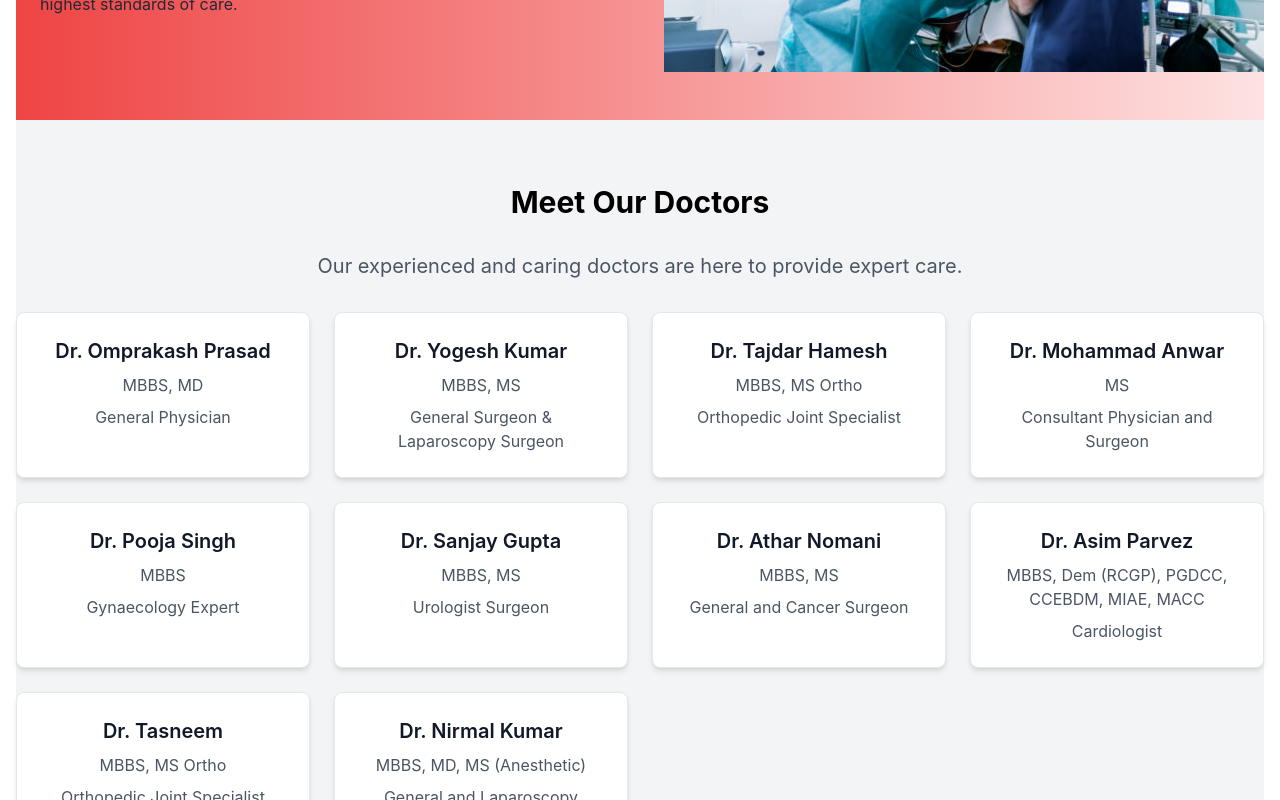
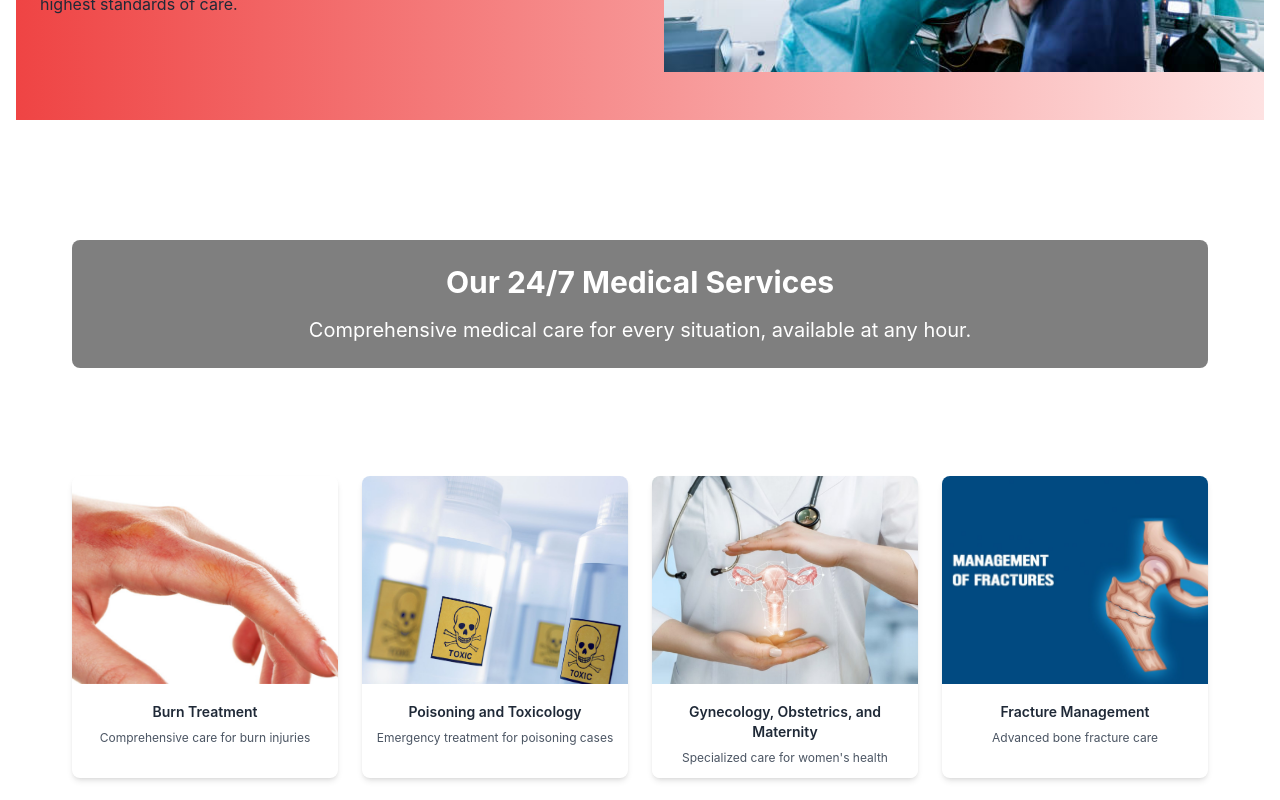
Before and after one commit to Salimchisti/Mahua-Medanta-Hospital, a React (Create React App) app: page / in a window 1280 px wide. Shown: the part 1900-2700 px from the top of the page. Built offline with nearby package versions, Linux system fonts and the light colour scheme.

Commit message:
slight changes

```diff
--- a/src/pages/Home.js
+++ b/src/pages/Home.js
@@ -5,6 +5,7 @@ import HeroPage from '../Hero/HeroPage';
 import Excellence from './Excellence';
 import Doctors from '../pages/Doctors'; // Import the Doctors component
 import DirectorPage from './DirectorPage'
+import Specialities from './Specialities';
 
 const Home = () => {
   return (
@@ -12,6 +13,7 @@ const Home = () => {
       <Hero />
       <Excellence />
       <HeroPage />
+      <Specialities />
       <Doctors />
       <DirectorPage />
     </Layout>
```
